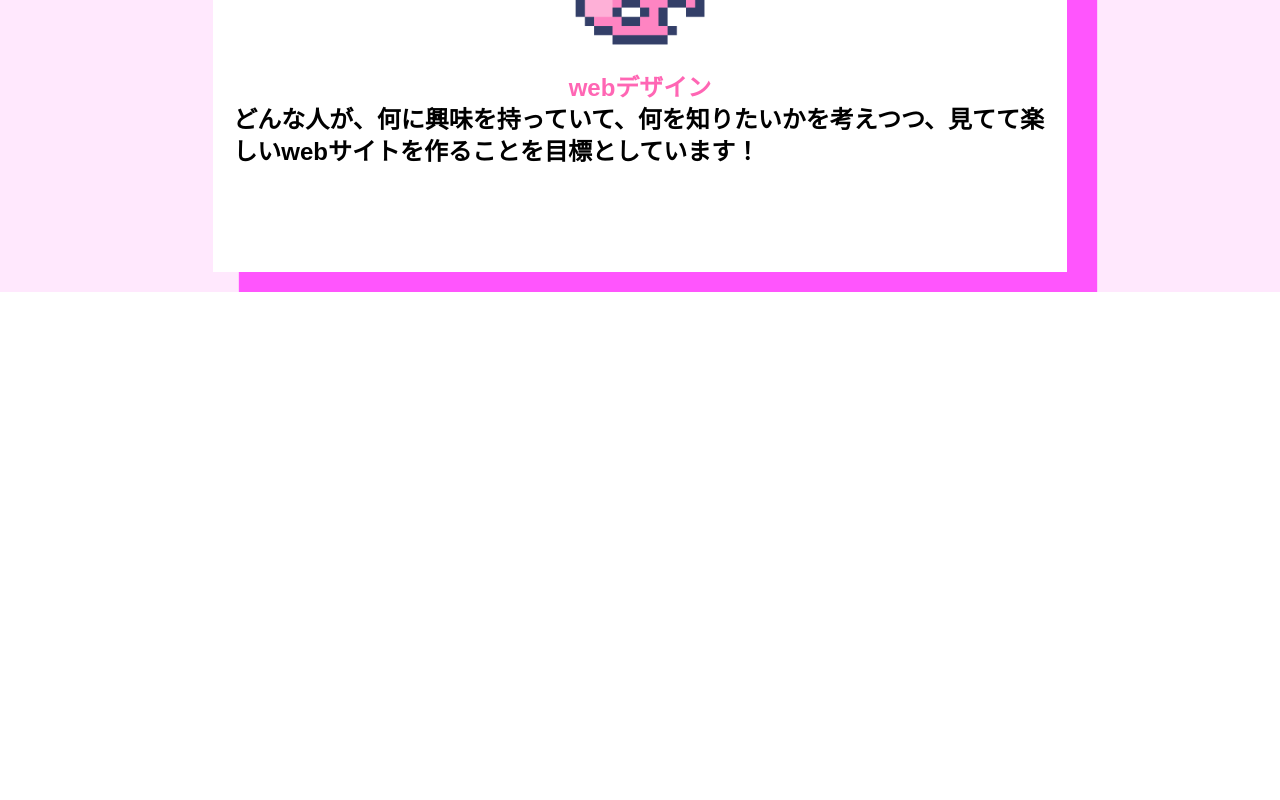
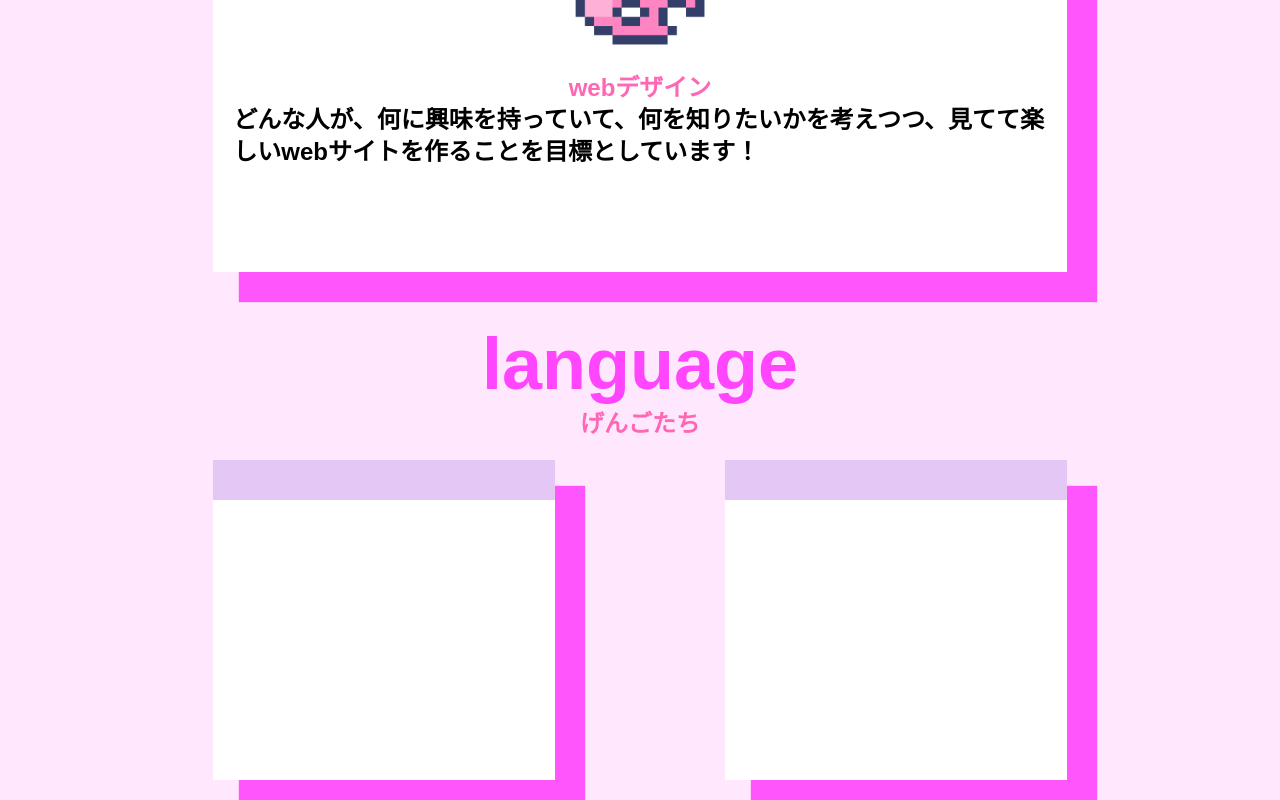
Before and after one commit to yama-chiiii/portfolio, a Next.js app: page / in a window 1280 px wide. Shown: the part 2808-3608 px from the top of the page. Before the commit the page ends 3100 px from the top, so only its background shows below. Built offline with nearby package versions, Linux system fonts and the light colour scheme; a web font is replaced by a local one.

Commit message:
画像の修正

```diff
--- a/src/app/page.tsx
+++ b/src/app/page.tsx
@@ -58,6 +58,18 @@ export default function Home() {
                             </h3>
                         </div>
                     </div>
+
+                    {/* ↓余白を一旦divで作成している */}
+                    <div className="w-full h-36" />
+                    <Title title="language" subTitle="げんごたち" />
+                    <div className="w-full h-1200 flex justify-between">
+                        <div className="w-2/5 h-320 my-20 flex flex-col items-center bg-white font-Dot font-extrabold text-2xl shadow-pink">
+                            <div className="w-full h-40 bg-light-purple" />
+                        </div>
+                        <div className="w-2/5 h-320 my-20 flex flex-col items-center bg-white font-Dot font-extrabold text-2xl shadow-pink">
+                            <div className="w-full h-40 bg-light-purple" />
+                        </div>
+                    </div>
                 </div>
             </div>
         </div>
--- a/tailwind.config.ts
+++ b/tailwind.config.ts
@@ -26,6 +26,8 @@ const config: Config = {
                 "light-blue": "#C7F4F6",
                 "light-yellow": "#FDFFB0",
                 "light-green": "#C7F6CF",
+                "light-purple": "#E5C7F6",
+                "normal-purple": "#B873FE",
             },
             boxShadow: {
                 pink: "28px 28px 1px 2px rgba(255, 69, 253, .9)",
```
Also changed, not shown: public/name.svg.
